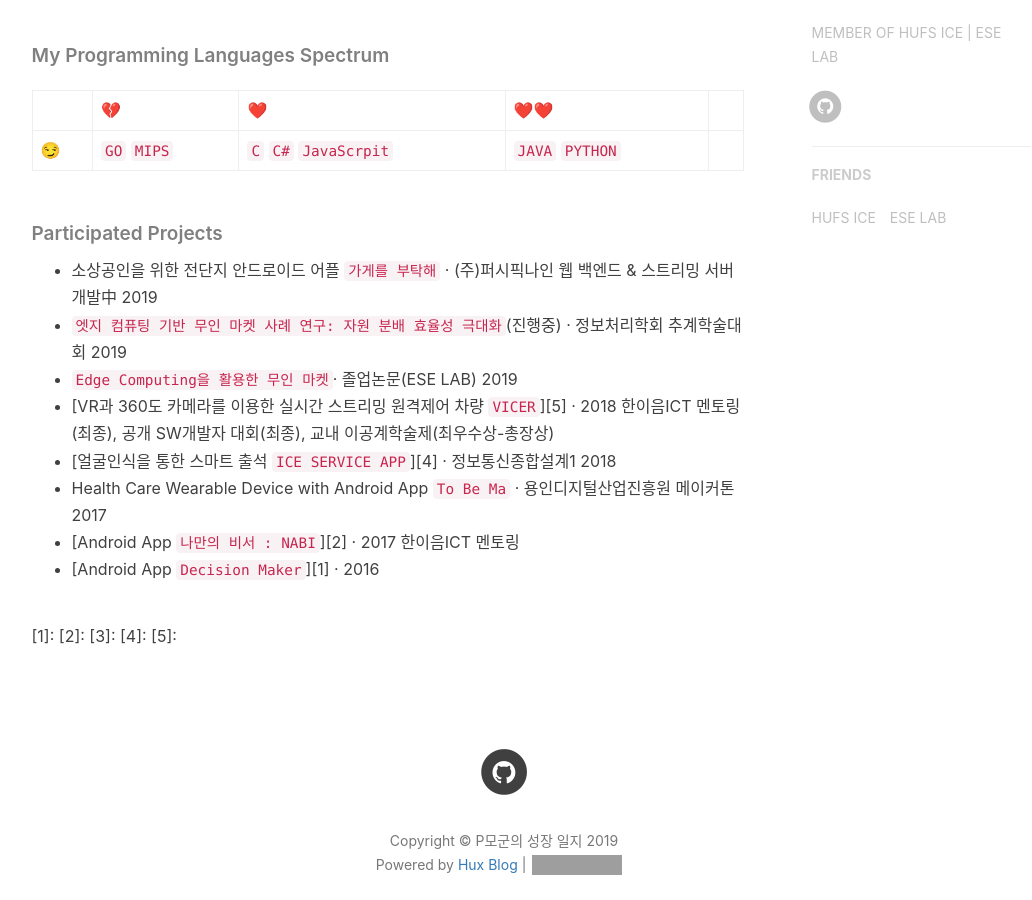
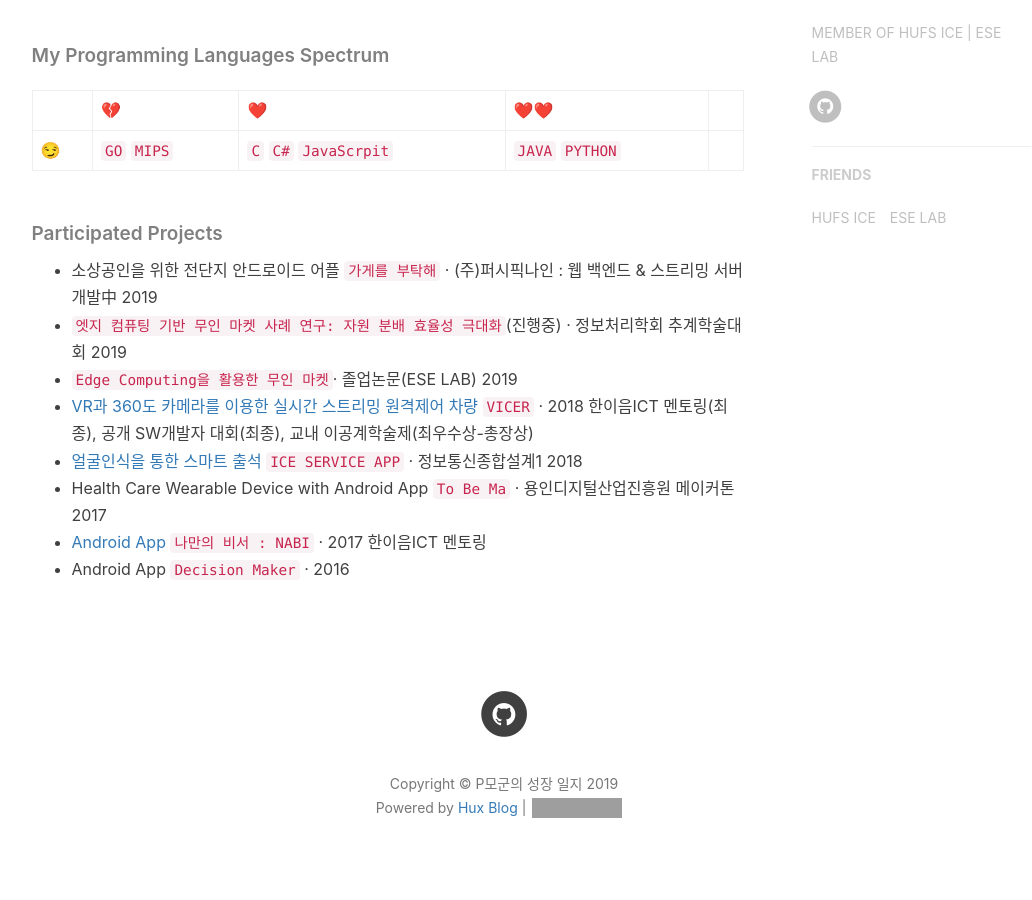
Before and after one commit to ggoowlgns/ggoowlgns.github.io, a Jekyll site: the page built from about.html, in a window 1280 px wide and 900 px high, scrolled down 769 px. Shown: the whole window, without its empty margins (136-1168 px from the left). Built offline with Jekyll 4.4.1, drawn with Linux system fonts in a browser that asks for light colours; nearby versions of some CDN libraries; comment, search, counter and statistics services are not loaded; grey boxes are pictures that could not be loaded.

Commit message:
update about with docs

```diff
--- a/_includes/about/ko.md
+++ b/_includes/about/ko.md
@@ -20,17 +20,17 @@
 
 ##### Participated Projects
 
-- 소상공인을 위한 전단지 안드로이드 어플 `가게를 부탁해` · (주)퍼시픽나인  웹 백엔드 & 스트리밍 서버 개발中 2019
+- 소상공인을 위한 전단지 안드로이드 어플 `가게를 부탁해` · (주)퍼시픽나인 : 웹 백엔드 & 스트리밍 서버 개발中 2019
 - `엣지 컴퓨팅 기반 무인 마켓 사례 연구: 자원 분배 효율성 극대화`(진행중) · 정보처리학회 추계학술대회 2019
-- `Edge Computing을 활용한 무인 마켓`· 졸업논문(ESE LAB) 2019
-- [VR과 360도 카메라를 이용한 실시간 스트리밍 원격제어 차량 `VICER`][5] · 2018 한이음ICT 멘토링(최종), 공개 SW개발자 대회(최종), 교내 이공계학술제(최우수상-총장상)
-- [얼굴인식을 통한 스마트 출석 `ICE SERVICE APP`][4] · 정보통신종합설계1 2018
+- [`Edge Computing을 활용한 무인 마켓`][5]· 졸업논문(ESE LAB) 2019
+- [VR과 360도 카메라를 이용한 실시간 스트리밍 원격제어 차량 `VICER`][4] · 2018 한이음ICT 멘토링(최종), 공개 SW개발자 대회(최종), 교내 이공계학술제(최우수상-총장상)
+- [얼굴인식을 통한 스마트 출석 `ICE SERVICE APP`][3] · 정보통신종합설계1 2018
 - Health Care Wearable Device with Android App `To Be Ma` · 용인디지털산업진흥원 메이커톤 2017
 - [Android App `나만의 비서 : NABI`][2] · 2017 한이음ICT 멘토링
-- [Android App `Decision Maker`][1] · 2016
+- Android App `Decision Maker` · 2016
 
-[1]:
-[2]:
-[3]:
-[4]:
-[5]:
+
+[2]: https://github.com/ggoowlgns/ggoowlgns.github.io/tree/master/docs/nabi
+[3]: https://github.com/ggoowlgns/ggoowlgns.github.io/tree/master/docs/isa
+[4]: https://github.com/ggoowlgns/ggoowlgns.github.io/tree/master/docs/vicer
+[5]: https://github.com/ggoowlgns/ggoowlgns.github.io/tree/master/docs/hufsgo
--- a/portfolio/index.html
+++ b/portfolio/index.html
@@ -51,15 +51,16 @@ layout: default
 							<img src="images/adflyer_req.png">
 							<img src="images/adflyer_adminWEB.JPG">
 
-							<div style="width:250px; height:450px;  float:left; margin-right:20px;">
+							<div style="width:250px; height:465px;  float:left; margin-right:20px;">
 								<h2 id="boxoffice">소상공인 어플</h2>
+								<!-- 유튜브를 활용하는게 좋을것 같음... 랜더링이 다름 -->
 								<video width="225" height="400" controls="controls" class="video-js vjs-default-skin" data-setup="{}" style="float:left;">
 
 							    <source src="videos/adflyer_forCEO.mp4" type="video/mp4" />
 
 								</video>
 							</div>
-							<div style="width:250px; height:450px;  float:left;">
+							<div style="width:250px; height:465px;  float:left;">
 								<h2 id="boxoffice">고객 어플</h2>
 								<video width="225" height="400" controls="controls" class="video-js vjs-default-skin" data-setup="{}" style="float:right;">
 
```
Also changed, not shown: 9 other files.
